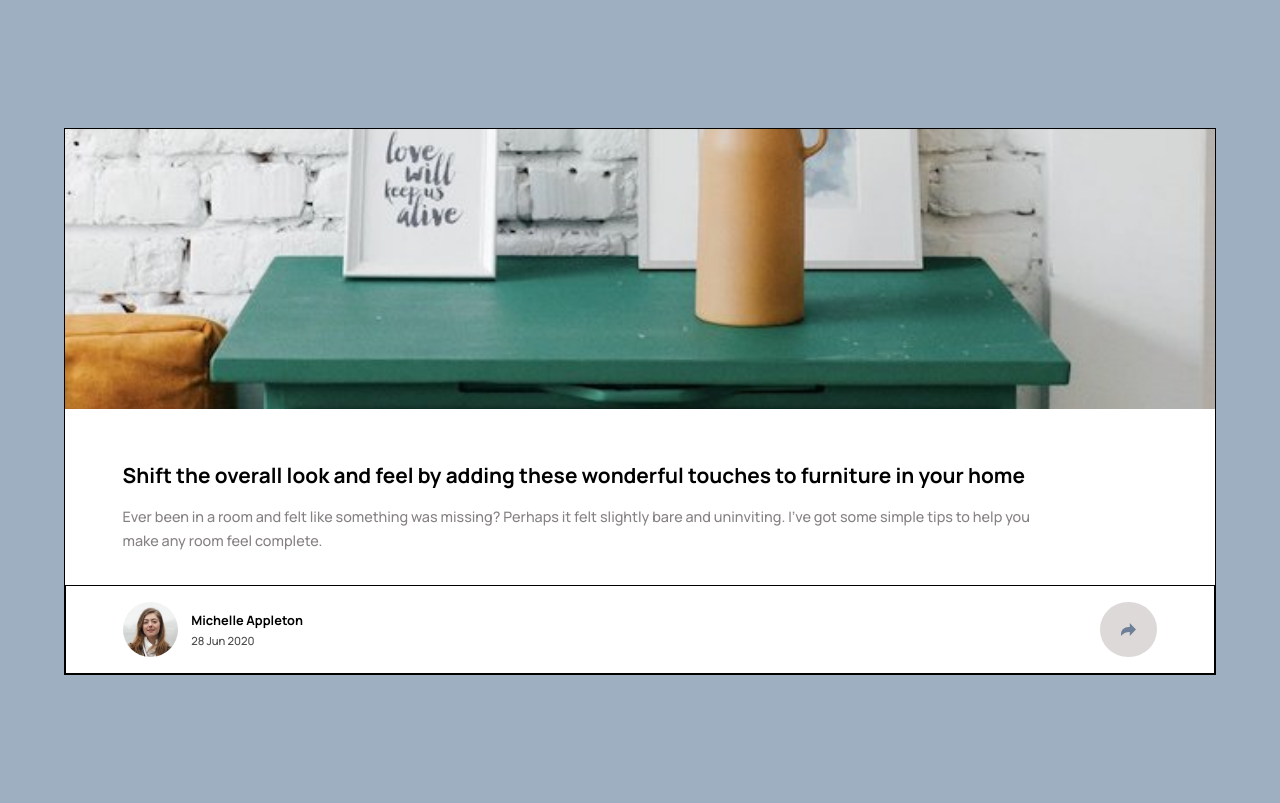
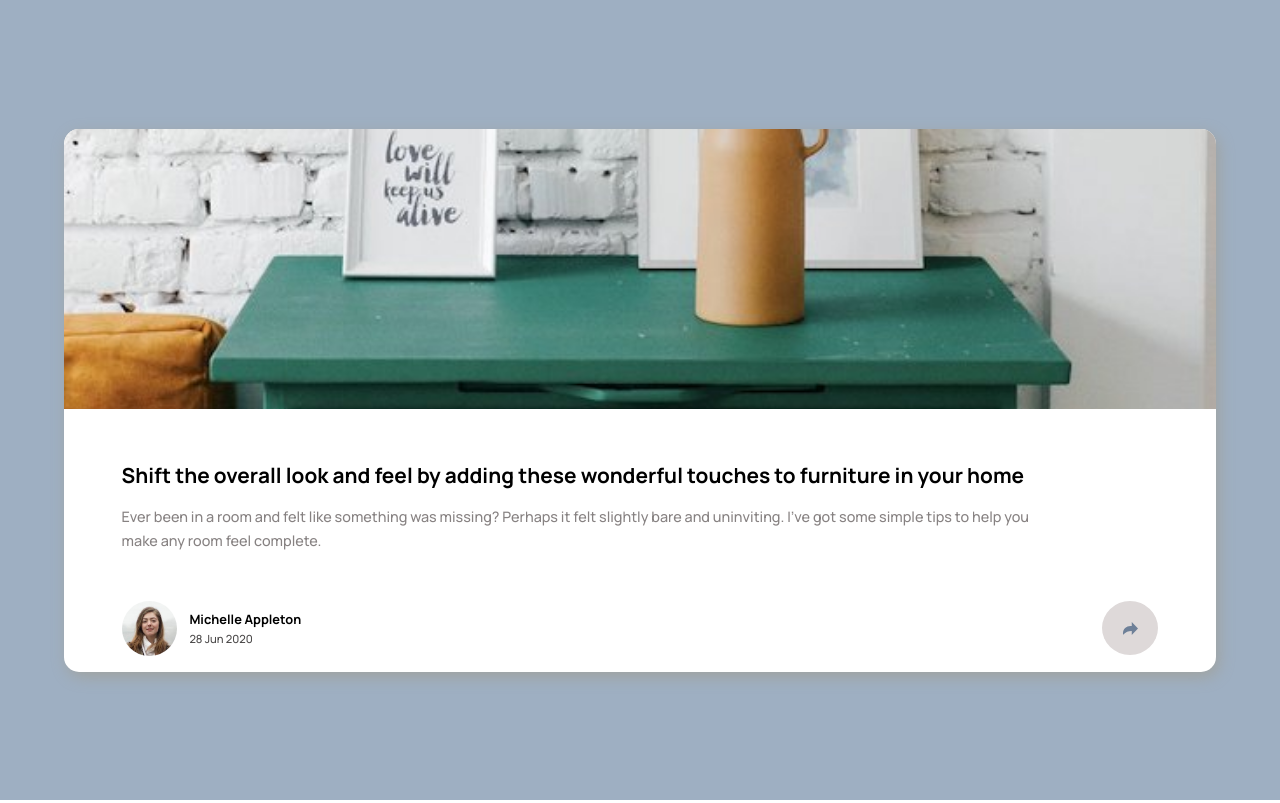
Before and after one commit to raikiran07/article-challenge, a plain HTML site: page index.html in a window 1280 px wide. Drawn offline with Linux system fonts and the light colour scheme.

Commit message:
new features added

```diff
--- a/index.html
+++ b/index.html
@@ -37,11 +37,17 @@
 
            </div>
             <div class="share-box ">
-                <div class="share-icons"><span>SHARE</span><img src="images/icon-facebook.svg" alt="facebook icon">
-                <img src="images/icon-twitter.svg" alt="facebook icon">
-                <img src="images/icon-pinterest.svg" alt="facebook icon">
+                <div class="share-icons"><span>SHARE</span>
+                <a href="#" target="_blank"><img src="images/icon-facebook.svg" alt="facebook icon"></a>
+                <a href="#" target="_blank"><img src="images/icon-twitter.svg" alt="facebook icon"></a>
+                 <a href="#" target="_blank"><img src="images/icon-pinterest.svg" alt="facebook icon"></a>
+
+
+
+
                 </div>
-                <div class="share-icon"><img src="images/icon-share.svg" alt="share icon"></div>
+                <div class="share-icon"><a href="#"><img src="images/icon-share.svg" alt="share icon"></a>
+                </div>
            </div>
            </div>
 
--- a/style.css
+++ b/style.css
@@ -30,11 +30,13 @@ body{
 
 .container .card-wrapper{
     width:90%;
-    border:1px solid black;
+/*    border:1px solid black;*/
 /*    margin:0 auto;*/
     background:#fff;
     position:relative;
-/*    overflow:hidden;*/
+    overflow:hidden;
+    border-radius:15px;
+    box-shadow:3px 5px 15px #a0a3a0;
 
 }
 
@@ -92,7 +94,7 @@ body{
 
 .nav-container{
     margin-top:2rem;
-    border:1px solid black;
+/*    border:1px solid black;*/
     position:relative;
     overflow:hidden;
 }
```
